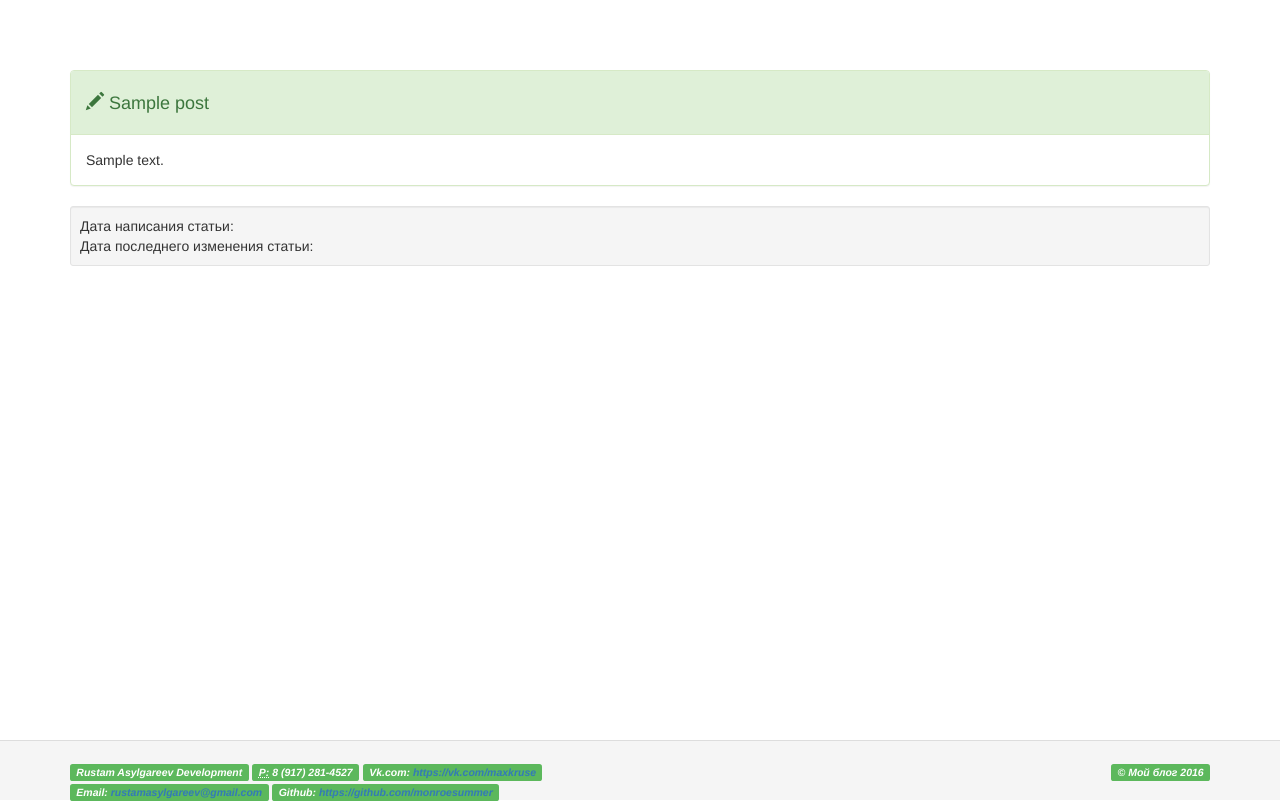
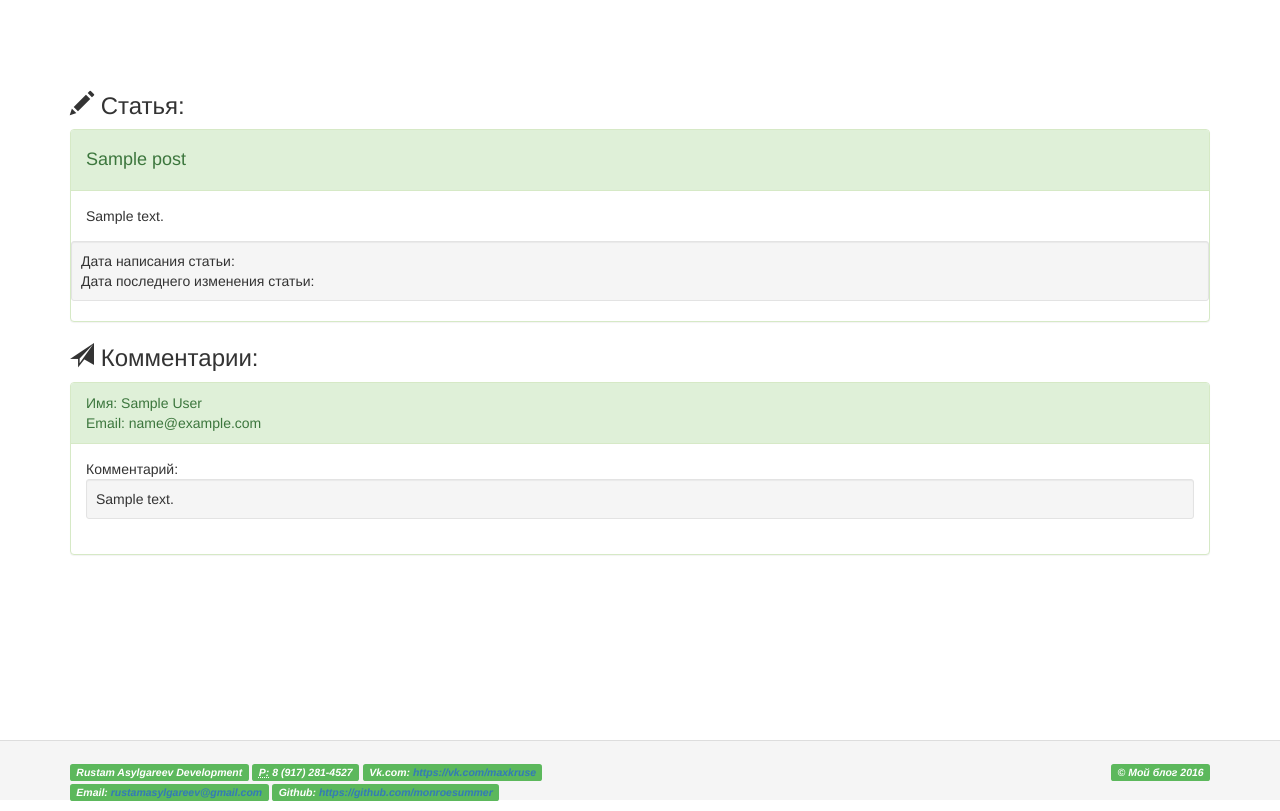
Before and after one commit to monroesummer/myblog.loc, a Yii app: template views/site/post.php in a window 1280 px wide. Run offline with PHP 8.4 and a stand-in for Yii, Linux system fonts and the light colour scheme; the template is opened without the code that fills it: most values are stand-ins (such as "Sample title", 1, 10 or a date in 2020); data that the repository does not hold is empty; some libraries are stand-ins or nearby versions.

Commit message:
Comments adding, some fixes

```diff
--- a/models/CommentSearch.php
+++ b/models/CommentSearch.php
@@ -19,7 +19,7 @@ class CommentSearch extends Comment
     {
         return [
             [['id', 'status'], 'integer'],
-            [['author', 'email', 'url', 'content'], 'safe'],
+            [['author', 'email', 'content', 'comment_post'], 'safe'],
         ];
     }
 
@@ -65,8 +65,8 @@ class CommentSearch extends Comment
 
         $query->andFilterWhere(['like', 'author', $this->author])
             ->andFilterWhere(['like', 'email', $this->email])
-            ->andFilterWhere(['like', 'url', $this->url])
-            ->andFilterWhere(['like', 'content', $this->content]);
+            ->andFilterWhere(['like', 'content', $this->content])
+            ->andFilterWhere(['like', 'comment_post', $this->comment_post]);;
 
         return $dataProvider;
     }
--- a/modules/admin/controllers/CommentController.php
+++ b/modules/admin/controllers/CommentController.php
@@ -2,6 +2,7 @@
 
 namespace app\modules\admin\controllers;
 
+use app\models\Post;
 use Yii;
 use app\models\Comment;
 use app\models\CommentSearch;
@@ -70,6 +71,7 @@ class CommentController extends Controller
         } else {
             return $this->render('create', [
                 'model' => $model,
+                'post' => Post::find()->all()
             ]);
         }
     }
@@ -89,6 +91,7 @@ class CommentController extends Controller
         } else {
             return $this->render('update', [
                 'model' => $model,
+                'post' => Post::find()->all()
             ]);
         }
     }
--- a/modules/admin/views/category/_form.php
+++ b/modules/admin/views/category/_form.php
@@ -17,7 +17,7 @@ use yii\widgets\ActiveForm;
     <?= $form->field($model, 'description')->textarea(['rows' => 6]) ?>
 
     <div class="form-group">
-        <?= Html::submitButton($model->isNewRecord ? 'Создать' : 'Редактировать', ['class' => $model->isNewRecord ? 'btn btn-success' : 'btn btn-primary']) ?>
+        <?= Html::submitButton($model->isNewRecord ? 'Создать' : 'Редактировать', ['class' => $model->isNewRecord ? 'btn btn-success' : 'btn btn-success']) ?>
     </div>
 
     <?php ActiveForm::end(); ?>
--- a/modules/admin/views/category/view.php
+++ b/modules/admin/views/category/view.php
@@ -15,7 +15,7 @@ $this->params['breadcrumbs'][] = $this->title;
     <h1><?= Html::encode($this->title) ?></h1>
 
     <p>
-        <?= Html::a('Редактировать', ['update', 'id' => $model->id], ['class' => 'btn btn-primary']) ?>
+        <?= Html::a('Редактировать', ['update', 'id' => $model->id], ['class' => 'btn btn-success']) ?>
         <?= Html::a('Удалить', ['delete', 'id' => $model->id], [
             'class' => 'btn btn-danger',
             'data' => [
--- a/modules/admin/views/comment/create.php
+++ b/modules/admin/views/comment/create.php
@@ -6,8 +6,8 @@ use yii\helpers\Html;
 /* @var $this yii\web\View */
 /* @var $model app\models\Comment */
 
-$this->title = 'Create Comment';
-$this->params['breadcrumbs'][] = ['label' => 'Comments', 'url' => ['index']];
+$this->title = 'Создать комментарий';
+$this->params['breadcrumbs'][] = ['label' => 'Комментарии', 'url' => ['index']];
 $this->params['breadcrumbs'][] = $this->title;
 ?>
 <div class="comment-create">
@@ -16,6 +16,7 @@ $this->params['breadcrumbs'][] = $this->title;
 
     <?= $this->render('_form', [
         'model' => $model,
+        'post' => $post,
     ]) ?>
 
 </div>
--- a/modules/admin/views/post/_form.php
+++ b/modules/admin/views/post/_form.php
@@ -31,7 +31,7 @@ use yii\helpers\ArrayHelper;
 
 
     <div class="form-group">
-        <?= Html::submitButton($model->isNewRecord ? 'Создать' : 'Редактировать', ['class' => $model->isNewRecord ? 'btn btn-success' : 'btn btn-primary']) ?>
+        <?= Html::submitButton($model->isNewRecord ? 'Создать' : 'Редактировать', ['class' => $model->isNewRecord ? 'btn btn-success' : 'btn btn-success']) ?>
     </div>
 
     <?php ActiveForm::end(); ?>
--- a/modules/admin/views/post/_search.php
+++ b/modules/admin/views/post/_search.php
@@ -25,9 +25,6 @@ use yii\widgets\ActiveForm;
 
     <?= $form->field($model, 'status') ?>
 
-    <?php // echo $form->field($model, 'created_at') ?>
-
-    <?php // echo $form->field($model, 'updated_at') ?>
 
     <div class="form-group">
         <?= Html::submitButton('Search', ['class' => 'btn btn-primary']) ?>
--- a/modules/admin/views/post/view.php
+++ b/modules/admin/views/post/view.php
@@ -15,7 +15,7 @@ $this->params['breadcrumbs'][] = $this->title;
     <h1><?= Html::encode($this->title) ?></h1>
 
     <p>
-        <?= Html::a('Редактировать', ['update', 'id' => $model->id], ['class' => 'btn btn-primary']) ?>
+        <?= Html::a('Редактировать', ['update', 'id' => $model->id], ['class' => 'btn btn-success']) ?>
         <?= Html::a('Удалить', ['delete', 'id' => $model->id], [
             'class' => 'btn btn-danger',
             'data' => [
--- a/views/layouts/main.php
+++ b/views/layouts/main.php
@@ -41,43 +41,43 @@ AppAsset::register($this);
         'items' => [
 
             [
-                'label' => '<span class="glyphicon glyphicon-home"></span> Главная</em>',
+                'label' => '<span class="glyphicon glyphicon-home"></span> Главная',
                 'url' => ['/site/index']
             ],
 
             [
-                'label' => '<span class="glyphicon glyphicon-bookmark"></span> Статьи</em>',
+                'label' => '<span class="glyphicon glyphicon-bookmark"></span> Статьи',
                 'url' => ['/site/category']
             ],
 
             [
-                'label' => '<span class ="glyphicon glyphicon-info-sign"></span> О блоге</em>',
+                'label' => '<span class ="glyphicon glyphicon-info-sign"></span> О блоге',
                 'url' => ['/site/about']
             ],
 
             [
-                'label' => '<span class ="glyphicon glyphicon-hdd"></span> RESTful Web Service</em>',
+                'label' => '<span class ="glyphicon glyphicon-hdd"></span> RESTful Web Service',
                 'url' => ['/site/restful']
             ],
 
             [
-                'label' => '<span class ="glyphicon glyphicon-wrench"></span> Конструкция сайта</em>',
+                'label' => '<span class ="glyphicon glyphicon-wrench"></span> Конструкция сайта',
                 'url' => ['/site/construction']
             ],
 
 //            ['label' => 'Связаться со мной', 'url' => ['/site/contact']],
             Yii::$app->user->isGuest ? (
                 [
-                    'label' => '<em><span class="glyphicon glyphicon-sunglasses"></span> Панель администратора</em>',
+                    'label' => '<em><span class="glyphicon glyphicon-sunglasses"></span> Панель администратора',
                     'url' => ['/site/login']]
             ) : (
 //            ['label' => Yii::$app->user->identity->username, 'items' => [
             ['label' => '<span class="glyphicon glyphicon-sunglasses"></span> Панель Администратора', 'items' => [
-                ['label' => '<span class="glyphicon glyphicon-book"></span> Категории</em>', 'url' => ['/admin/category']],
-                ['label' => '<span class="glyphicon glyphicon-pencil"></span> Статьи</em>', 'url' => ['/admin/post']],
-                ['label' => '<span class="glyphicon glyphicon-send"></span> Комментарии</em>', 'url' => ['/admin/comment']],
+                ['label' => '<span class="glyphicon glyphicon-book"></span> Категории', 'url' => ['/admin/category']],
+                ['label' => '<span class="glyphicon glyphicon-pencil"></span> Статьи', 'url' => ['/admin/post']],
+                ['label' => '<span class="glyphicon glyphicon-send"></span> Комментарии', 'url' => ['/admin/comment']],
                 [
-                    'label' => '<span class="glyphicon glyphicon-remove-circle"></span> Выйти</em>',
+                    'label' => '<span class="glyphicon glyphicon-remove-circle"></span> Выйти',
                     'url' => ['/site/logout'],
                     'linkOptions' => ['data-method' => 'post']]
             ]]
@@ -112,7 +112,7 @@ AppAsset::register($this);
                 <strong>
                     <span class="label label-success">Rustam Asylgareev Development</span>
                     <span class="label label-success"><abbr title="Phone">P:</abbr> 8 (917) 281-4527</span>
-                    <span class="label label-success">Vk.com: <a href="https://vk.com/maxkruse">https://vk.com/maxkruse</a></span>
+                    <span class="label label-success">Vk.com: <a href="https://vk.com/maxkruse" target="_blank">https://vk.com/maxkruse</a></span>
                 </strong>
             </em>
             <br>
@@ -120,7 +120,7 @@ AppAsset::register($this);
             <strong>
                 <em>
                     <span class="label label-success">Email: <a href="mailto:rustamasylgareev@gmail.com">rustamasylgareev@gmail.com</a></span>
-                    <span class="label label-success">Github: <a href="https://github.com/monroesummer">https://github.com/monroesummer</a></span>
+                    <span class="label label-success">Github: <a href="https://github.com/monroesummer" target="_blank">https://github.com/monroesummer</a></span>
                 </em>
             </strong>
             <br>
--- a/views/site/post.php
+++ b/views/site/post.php
@@ -1,19 +1,31 @@
 <?php
 $this->title = $post->title;
-$this->params['breadcrumbs'][] = ['label' => 'Статьи', 'url' => ['category']];
+$this->params['breadcrumbs'][] = ['label' => 'Категории', 'url' => ['category']];
 $this->params['breadcrumbs'][] = $this->title;
+$comments  = $post->comments;
 ?>
-
-
-
-
+<h3><span class="glyphicon glyphicon-pencil"></span> Статья:</h3>
 <div class="panel panel-success">
-    <div class="panel-heading"><h4><span class="glyphicon glyphicon-pencil"></span> <?=$post->title?></h4></div>
+    <div class="panel-heading"><h4><?=$post->title?></h4></div>
     <div class="panel-body">
         <?=$post->content?>
     </div>
+    <div class="well well-sm">
+        <?= 'Дата написания статьи: ' . \Yii::$app->formatter->asDatetime($post->created_at)?><br>
+        <?= 'Дата последнего изменения статьи: ' . \Yii::$app->formatter->asDatetime($post->updated_at)?>
+    </div>
 </div>
-<div class="well well-sm">
-    <?= 'Дата написания статьи: ' . \Yii::$app->formatter->asDatetime($post->created_at)?><br>
-    <?= 'Дата последнего изменения статьи: ' . \Yii::$app->formatter->asDatetime($post->updated_at)?>
-</div>
+<h3><span class="glyphicon glyphicon-send"></span> Комментарии:</h3>
+
+<?php foreach ($comments as $comment): ?>
+    <div class="panel panel-success">
+        <div class="panel-heading"> <?= 'Имя: ' . $comment->author?><br><?= 'Email: ' . $comment->email?></div>
+        <div class="panel-body">
+            <?='Комментарий: ' . '<br>' ?>
+            <div class="well well-sm">
+                <?=$comment->content ?>
+            </div>
+        </div>
+    </div>
+
+<?php endforeach; ?>
```
Also changed, not shown: controllers/SiteController.php (+14 -27 lines), models/Comment.php (+21 -17 lines), models/Post.php (+9 -1 lines), modules/admin/views/comment/_form.php (+12 -4 lines), modules/admin/views/comment/_search.php (+6 -5 lines), modules/admin/views/comment/index.php (+7 -4 lines), modules/admin/views/comment/update.php (+4 -3 lines), modules/admin/views/comment/view.php (+9 -6 lines).
